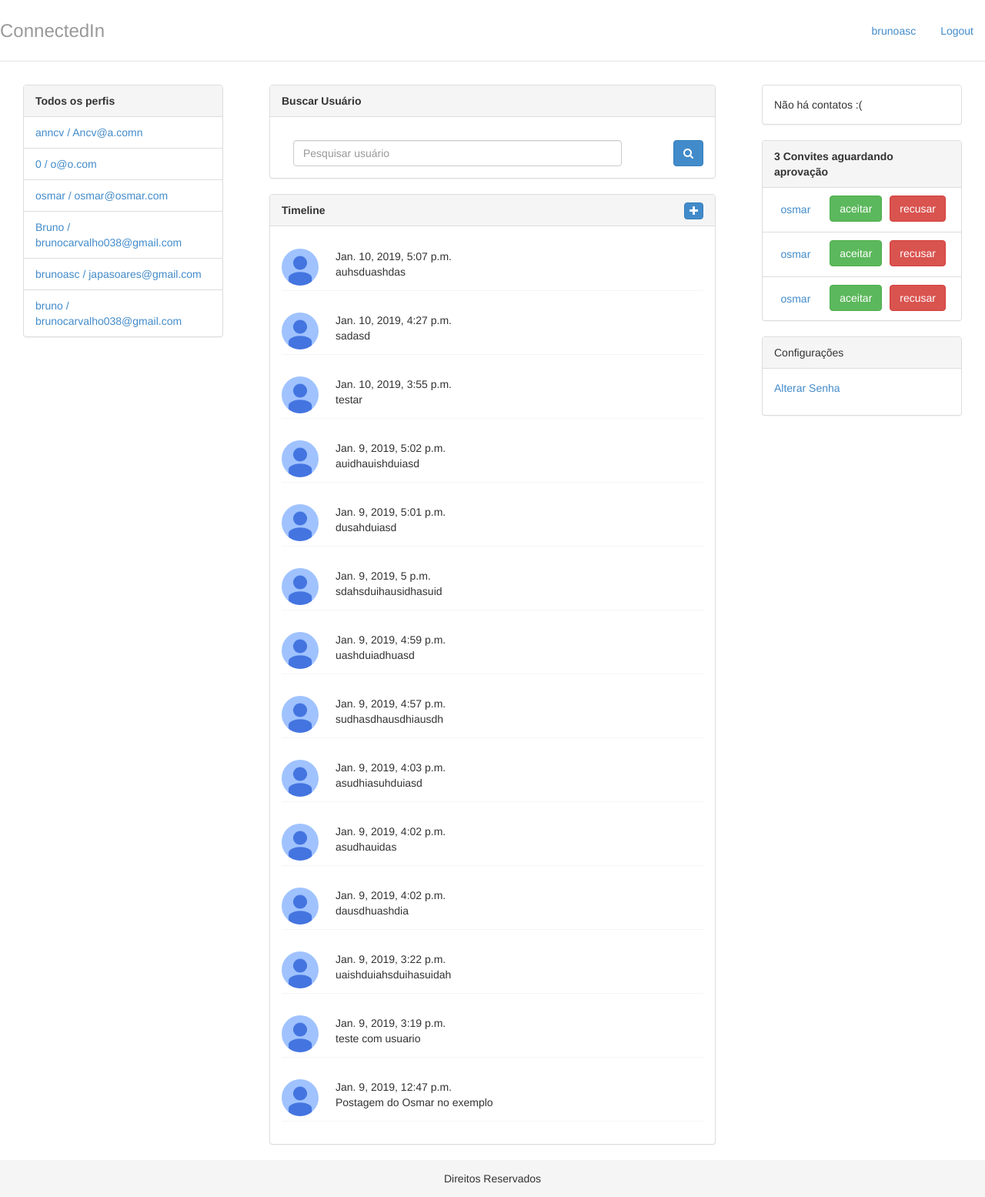
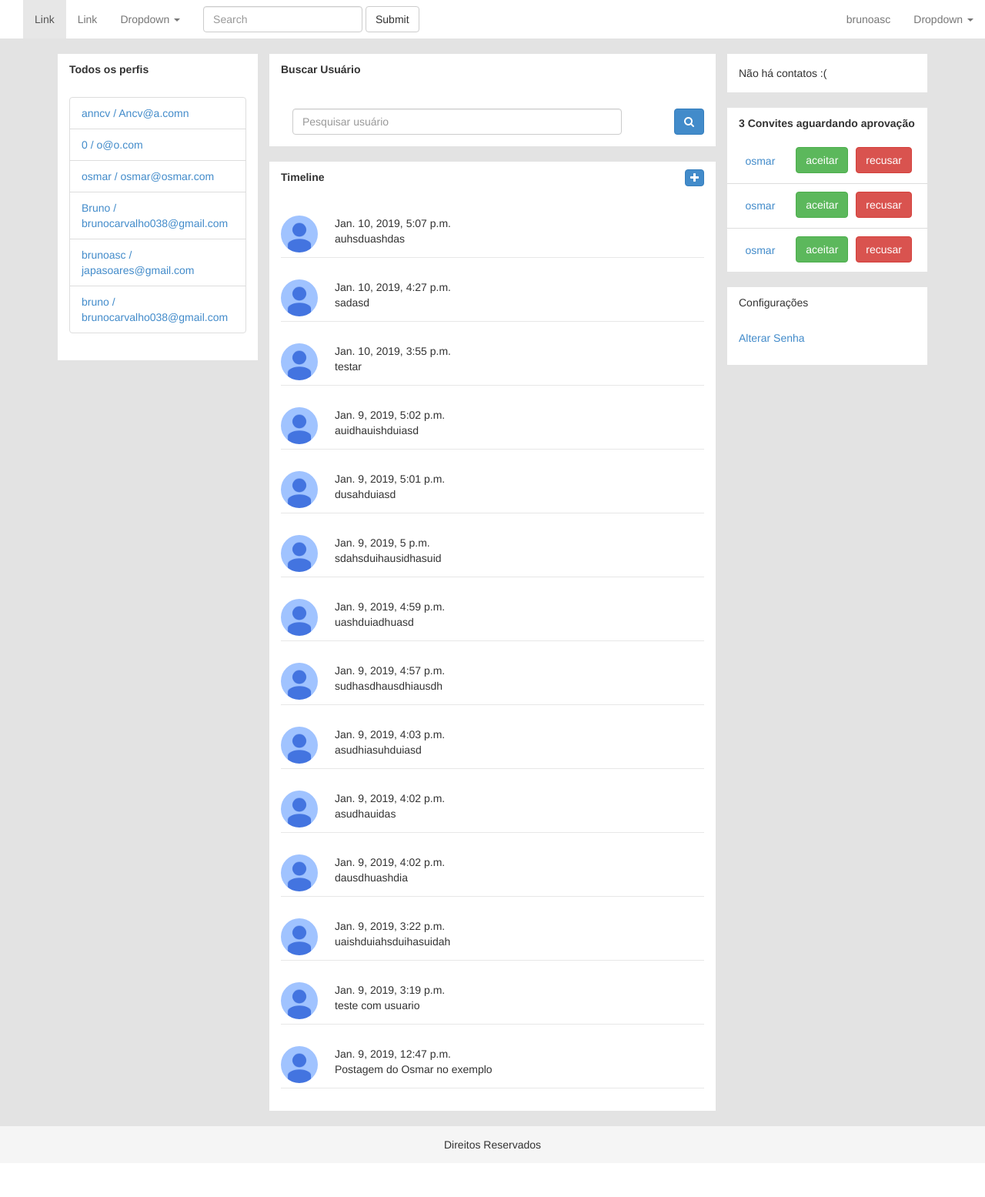
Before and after one commit to brunoscv/projetoFinalPI, a Django app: page / in a window 1280 px wide. Shown: the whole page at 77% size. After the commit the page ends 1493 px from the top, so only its background shows below. Run offline with Django 3.2, Linux system fonts and the light colour scheme; a user stored in the database is signed in; data comes from the database, SQL or seed files in the repository; some libraries are stand-ins or nearby versions.

Commit message:
alterações no

```diff
--- a/perfis/static/styles/main.css
+++ b/perfis/static/styles/main.css
@@ -11,13 +11,27 @@
 
 .post{
     padding: 1em 0;
-    border-bottom: 1px #f5f5f5 solid;
+    border-bottom: 1px #e7e7e7 solid;
     margin-bottom: 1em;
 }
-/* Space out content a bit */
+/* Space out content a bit*/
 body {
-  padding-top: 20px;
-  padding-bottom: 0px;
+ background-color: #e3e3e3;
+}
+
+.panel {
+    border:none;
+    border-radius: 0px;
+    padding:0.8em
+    -webkit-box-shadow: 0 0 0 rgba(0, 0, 0, 0.05);
+    box-shadow: 0 0 0 rgba(0, 0, 0, 0.05);
+    -moz-box-shadow: 0 0 0 rgba(0, 0, 0, 0.05);
+
+}
+
+.panel-default > .panel-heading {
+    border-color: #fff;
+    background-color: #fff;
 }
 
 .header,
@@ -43,14 +57,22 @@ body {
   color: #777;
   border-top: 1px solid #e5e5e5;
 }
+.navbar-default {
+    background-color:#fff;
+    border: none;
 
-@media (min-width: 768px) {
+}
+@media (min-width: 1200px) {
   .container {
-    max-width: 730px;
+    max-width: 1190px;
   }
-}
+}/*
 .container-narrow > hr {
   margin: 30px 0;
+} */
+
+.navbar {
+border-radius: 0px;
 }
 
 .jumbotron {
--- a/perfis/templates/base.html
+++ b/perfis/templates/base.html
@@ -12,18 +12,62 @@
 		 href="{% static 'styles/font-awesome.min.css' %}">
 	<script type="text/javascript" src='{% static "scripts/vendor/jquery-1.9.1.js" %}'></script>
 	<script type="text/javascript" src='{% static "scripts/vendor/bootstrap-min.js" %}'></script>
-
-
 </head>
 <body>
-	<div class = "header">
-		<ul class = "nav nav-pills pull-right">
+<section style="margin-top:5em;">
+    <nav class="navbar navbar-default navbar-fixed-top">
+      <div class="container-fluid">
+        <!-- Brand and toggle get grouped for better mobile display -->
+        <div class="navbar-header">
+          <button type="button" class="navbar-toggle collapsed" data-toggle="collapse" data-target="#bs-example-navbar-collapse-1" aria-expanded="false">
+            <span class="sr-only">Toggle navigation</span>
+            <span class="icon-bar"></span>
+            <span class="icon-bar"></span>
+            <span class="icon-bar"></span>
+          </button>
+          <a class="navbar-brand" href="#"></a>
+        </div>
+
+        <!-- Collect the nav links, forms, and other content for toggling -->
+        <div class="collapse navbar-collapse" id="bs-example-navbar-collapse-1">
+          <ul class="nav navbar-nav">
+            <li class="active"><a href="#">Link <span class="sr-only">(current)</span></a></li>
+            <li><a href="#">Link</a></li>
+            <li class="dropdown">
+              <a href="#" class="dropdown-toggle" data-toggle="dropdown" role="button" aria-haspopup="true" aria-expanded="false">Dropdown <span class="caret"></span></a>
+              <ul class="dropdown-menu">
+                <li><a href="#">Action</a></li>
+                <li><a href="#">Another action</a></li>
+                <li><a href="#">Something else here</a></li>
+                <li role="separator" class="divider"></li>
+                <li><a href="#">Separated link</a></li>
+                <li role="separator" class="divider"></li>
+                <li><a href="#">One more separated link</a></li>
+              </ul>
+            </li>
+          </ul>
+          <form class="navbar-form navbar-left">
+            <div class="form-group">
+              <input type="text" class="form-control" placeholder="Search">
+            </div>
+            <button type="submit" class="btn btn-default">Submit</button>
+          </form>
+          <ul class="nav navbar-nav navbar-right">
             <li><a href = "{% url 'index' %}">{{ perfil_logado.nome }}</a></li>
+            <li class="dropdown">
+              <a href="#" class="dropdown-toggle" data-toggle="dropdown" role="button" aria-haspopup="true" aria-expanded="false">Dropdown <span class="caret"></span></a>
+              <ul class="dropdown-menu">
+                <li><a href="#">Another action</a></li>
+                <li><a href="#">Something else here</a></li>
+                <li role="separator" class="divider"></li>
                 <li><a href = "/logout/">Logout</a></li>
-			<!--<li><a href="/timeline/" class="top-menu">TimeLine</a></li> -->
               </ul>
-		<h3 class = "text-muted">ConnectedIn</h3>
-	</div>
+            </li>
+          </ul>
+        </div><!-- /.navbar-collapse -->
+      </div><!-- /.container-fluid -->
+    </nav>
+</section>
 <div class="col-lg-12 col-md-12 col-sm-12">
     <div class="row">
         {% block body%}
--- a/perfis/templates/index.html
+++ b/perfis/templates/index.html
@@ -1,12 +1,14 @@
 {% extends 'base.html' %}
 {% load staticfiles %}
 {% block body %}
+    <div class="container">
         <aside class="col-md-3">
-        <div class="col-lg-12">
+            <div class="col-lg-12" style="padding:0">
                 <div class="panel panel-default">
                     <div class="panel-heading">
                         <strong>Todos os perfis</strong>
                     </div>
+                     <div class="panel-body">
                         {% if perfis %}
                         <ul class="list-group">
                             {% for perfil in perfis %}
@@ -21,9 +23,10 @@
                         </ul>
                      </div>
                 </div>
+            </div>
         </aside>
-    <div class="col-md-6">
-        <div class="col-lg-12">
+        <div class="col-md-6" style="padding:0">
+            <div class="col-lg-12" style="padding:0">
                 <div class="panel panel-default">
                     <div class="panel-heading">
                         <strong>Buscar Usuário</strong>
@@ -44,7 +47,7 @@
                 </div>
             </div>
 
-        <div class="col-lg-12">
+            <div class="col-lg-12" style="padding:0">
                 <div class="panel panel-default">
                     <div class="panel-heading"> <strong>Timeline</strong><button id="modal" class="btn btn-primary pull-right" type="button" style="padding: 0 6px;"><i class="fa fa-plus"></i></button></div>
                     <div class="panel-body">
@@ -65,9 +68,10 @@
                         {% endfor %}
                     </div>
                 </div>
-    </div></div>
+            </div>
+        </div>
         <aside class="col-md-3">
-        <div class="col-lg-12">
+            <div class="col-lg-12" style="padding:0">
             <div class="panel panel-default">
                 {% with total=perfil_logado.contatos.count %}
                     {% if total %}
@@ -94,7 +98,7 @@
                 {% endwith %}
             </div>
         </div>
-    <div class="col-lg-12">
+        <div class="col-lg-12" style="padding:0">
             <div class="panel panel-default">
                 {% with total=perfil_logado.convites_recebidos.count %}
 
@@ -130,7 +134,7 @@
                 {% endwith %}
             </div>
         </div>
-        <div class="col-lg-12">
+            <div class="col-lg-12" style="padding:0">
                 <div class="panel panel-default">
                     <div class="panel-heading"> Configurações</div>
                     <div class="panel-body">
@@ -139,6 +143,7 @@
                 </div>
             </div>
         </aside>
+    </div>
 
     <!-- MODAL PARA ADICIONAR POST NA TIME LINE -->
         <div class="modal fade" id="myModal" tabindex="-1" role="dialog" aria-labelledby="exampleModalLabel" aria-hidden="true">
@@ -174,5 +179,7 @@
             });
         });
     </script>
+    </div>
+
 
 {% endblock %}
```
Lines whose indentation alone changed are shown as unchanged.
